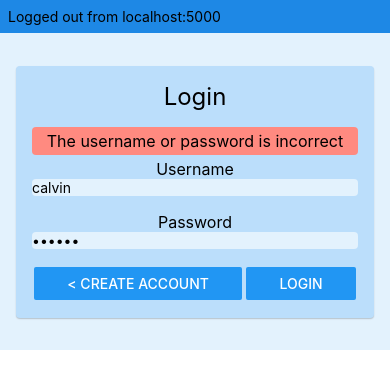
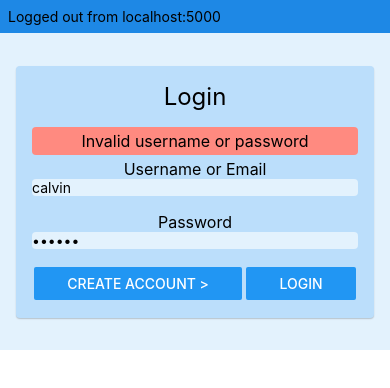
Before and after one commit to Leeevai/Underboss, a React Native app in the folder front-end/: screen / in a window 390 px wide. Both pictures are taken after a click on the button "LOGIN". Shown: the top 388 px of the page. Built offline with nearby package versions, Linux system fonts and the light colour scheme; no server answers.

Commit message:
refactor(frontend::Credentials)

```diff
--- a/front-end/src/login/Credentials.tsx
+++ b/front-end/src/login/Credentials.tsx
@@ -38,79 +38,113 @@ const styles = StyleSheet.create({
 /**
  * Credentials input component with User & Password
  * @param {Object} props - the properties
- * @param {(username:string, authToken:string) => void} props.onSuccess
+ * @param {(username: string, authToken: string) => void} props.onSuccess
  * @param {() => void} props.onCancel
  */
 export default function Credentials({ onSuccess, onCancel }:
-  { onSuccess: (_username: string, _token: string) => void, onCancel: () => void }) {
-  // awesome security trick: wired-in defaults to the admin account!
-  const [username, setUsername] = useState<string>('calvin')
-  const [password, setPassword] = useState<string>('hobbes')
-  const [isLoading, setIsLoading] = useState<boolean>(false)
-  const [hasInvalidLogin, setHasInvalidLogin] = useState<boolean>(false)
+  { onSuccess: (username: string, token: string) => void, onCancel: () => void }) {
+  // Default credentials for testing - remove in production!
+  const [username, setUsername] = useState<string>('calvin');
+  const [password, setPassword] = useState<string>('hobbes');
+  const [isLoading, setIsLoading] = useState<boolean>(false);
+  const [hasInvalidLogin, setHasInvalidLogin] = useState<boolean>(false);
+  const [errorMessage, setErrorMessage] = useState<string>('');
 
   const sendLoginRequest = (): void => {
-    setIsLoading(true)
+    // Basic validation
+    if (!username.trim()) {
+      setErrorMessage('Username is required');
+      setHasInvalidLogin(true);
+      return;
+    }
 
-    console.log(`Request GET on ${baseUrl}/login`)
+    if (!password.trim()) {
+      setErrorMessage('Password is required');
+      setHasInvalidLogin(true);
+      return;
+    }
 
+    setIsLoading(true);
+    setHasInvalidLogin(false);
+    setErrorMessage('');
+
+    console.log(`Request GET on ${baseUrl}/login`);
+
+    // Login with Basic Auth - can use either username or email
     axios.get('/login', {
       auth: { username: username, password: password }
     })
-      .then((result: AxiosResponse<string, any, {}>) => {
-        console.log('OK ! ' + result.data)
-        setIsLoading(false)
-        setHasInvalidLogin(false)
-        onSuccess(username, result.data)
+      .then((result: AxiosResponse<string, any>) => {
+        console.log('Login successful! Token: ' + result.data);
+        setIsLoading(false);
+        setHasInvalidLogin(false);
+        onSuccess(username, result.data);
       })
       .catch((err: any) => {
-        console.error(`something went wrong: ${err.message}`)
-        Alert.alert('something went wrong', `${err.message}`)
-        setIsLoading(false)
-        setHasInvalidLogin(true)
+        console.error(`Login failed: ${err.message}`);
+
+        // Extract error message from backend if available
+        const backendError = err.response?.data?.error || 'Invalid username or password';
+        setErrorMessage(backendError);
+
+        Alert.alert('Login Failed', backendError);
+        setIsLoading(false);
+        setHasInvalidLogin(true);
       });
   };
 
   return (
     <KivCard>
-      <View style={ styles.titleContainer }>
-        <Text style={ styles.title }>Login</Text>
+      <View style={styles.titleContainer}>
+        <Text style={styles.title}>Login</Text>
       </View>
+
       {hasInvalidLogin && (
-        <View style={ styles.incorrectWarning }>
-          <Text style={ styles.inputLabel }>
-            The username or password is incorrect
+        <View style={styles.incorrectWarning}>
+          <Text style={styles.inputLabel}>
+            {errorMessage || 'The username or password is incorrect'}
           </Text>
         </View>
       )}
+
       <KivTextInput
-        label="Username"
-        value={ username }
-        onChangeText={ (value: string) => { setUsername(value) } }
+        label="Username or Email"
+        value={username}
+        onChangeText={(value: string) => {
+          setUsername(value);
+          setHasInvalidLogin(false);
+        }}
+        autoCapitalize="none"
       />
+
       <KivTextInput
         label="Password"
         value={password}
-        onChangeText={ (value: string) => { setPassword(value) } }
-        secureTextEntry={ true }
+        onChangeText={(value: string) => {
+          setPassword(value);
+          setHasInvalidLogin(false);
+        }}
+        secureTextEntry={true}
+        autoCapitalize="none"
       />
-      <View style={ styles.buttonRow }>
-        <View style={ styles.button }>
+
+      <View style={styles.buttonRow}>
+        <View style={styles.button}>
           <Button
-            title="< Create Account"
-            disabled={ isLoading }
-            onPress={ () => {
-              onCancel()
-            } }
+            title="Create Account >"
+            disabled={isLoading}
+            onPress={() => {
+              onCancel();
+            }}
           />
         </View>
-        <View style={ styles.button }>
+        <View style={styles.button}>
           <Button
             title="Login"
-            disabled={ isLoading }
-            onPress={ () => {
-              sendLoginRequest()
-            } }
+            disabled={isLoading}
+            onPress={() => {
+              sendLoginRequest();
+            }}
           />
         </View>
       </View>
```
